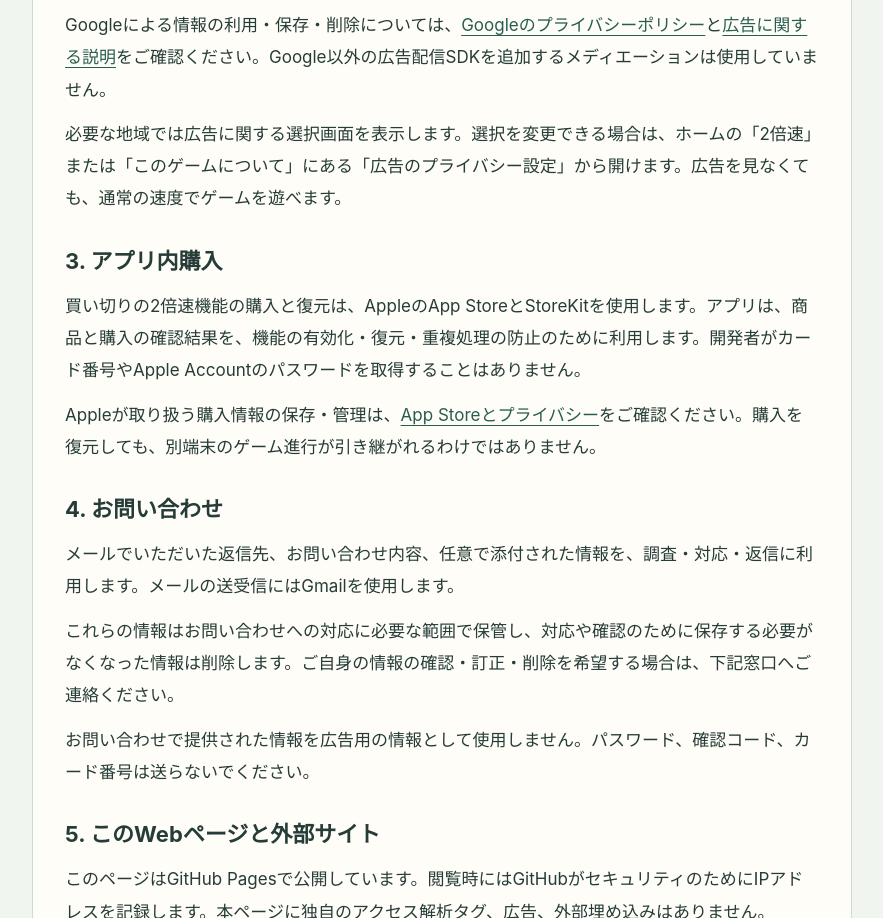
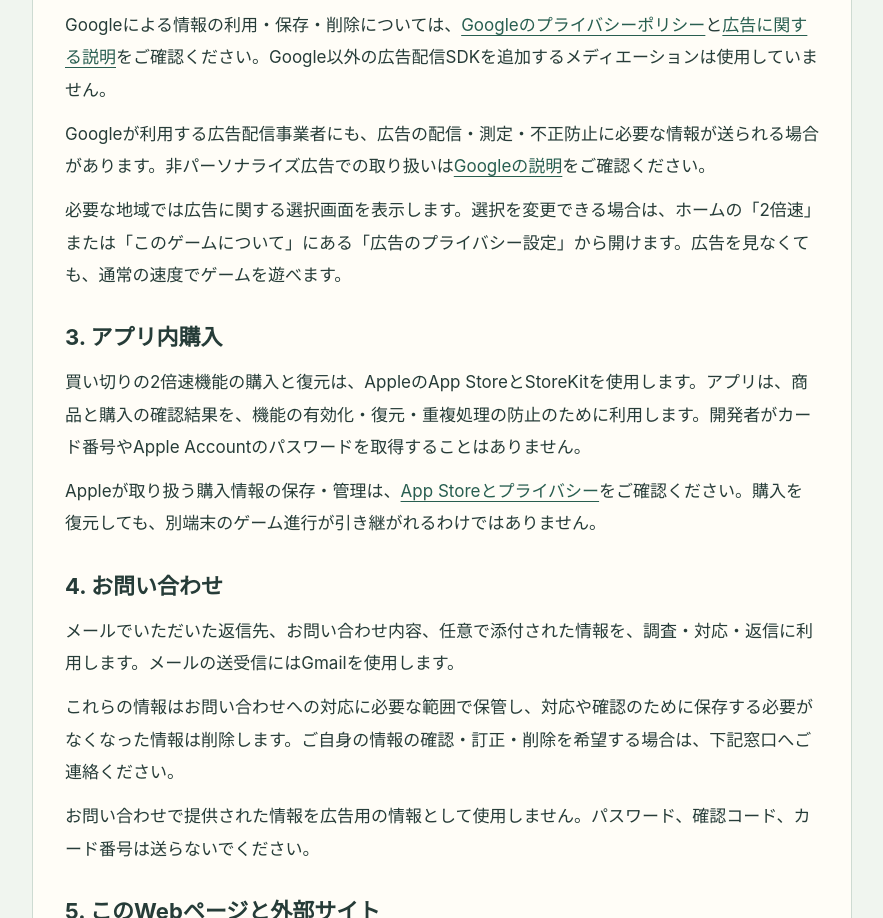
Before and after one commit to gamecubeside/kotoba-siege-privacy, a plain HTML site: page maou-guild/privacy.html in a window 1280 px wide. Shown: the part 1248-2166 px from the top of the page, without its empty margins (198-1081 px from the left). Drawn offline with Linux system fonts and the light colour scheme.

Commit message:
Clarify non-personalized advertising data recipients

```diff
--- a/maou-guild/privacy.html
+++ b/maou-guild/privacy.html
@@ -33,6 +33,7 @@
 </ul>
 <p>ゲーム記録や入力した名前を広告用の情報として渡すことはありません。ゲームの利用状況を調べるための独立した外部分析SDKは使用していません。広告SDK内の計測は上記に含まれます。</p>
 <p>Googleによる情報の利用・保存・削除については、<a href="https://policies.google.com/privacy?hl=ja">Googleのプライバシーポリシー</a>と<a href="https://policies.google.com/technologies/ads?hl=ja">広告に関する説明</a>をご確認ください。Google以外の広告配信SDKを追加するメディエーションは使用していません。</p>
+<p>Googleが利用する広告配信事業者にも、広告の配信・測定・不正防止に必要な情報が送られる場合があります。非パーソナライズ広告での取り扱いは<a href="https://support.google.com/admob/answer/10833943?hl=ja">Googleの説明</a>をご確認ください。</p>
 <p>必要な地域では広告に関する選択画面を表示します。選択を変更できる場合は、ホームの「2倍速」または「このゲームについて」にある「広告のプライバシー設定」から開けます。広告を見なくても、通常の速度でゲームを遊べます。</p>
 <h2>3. アプリ内購入</h2>
 <p>買い切りの2倍速機能の購入と復元は、AppleのApp StoreとStoreKitを使用します。アプリは、商品と購入の確認結果を、機能の有効化・復元・重複処理の防止のために利用します。開発者がカード番号やApple Accountのパスワードを取得することはありません。</p>
```
